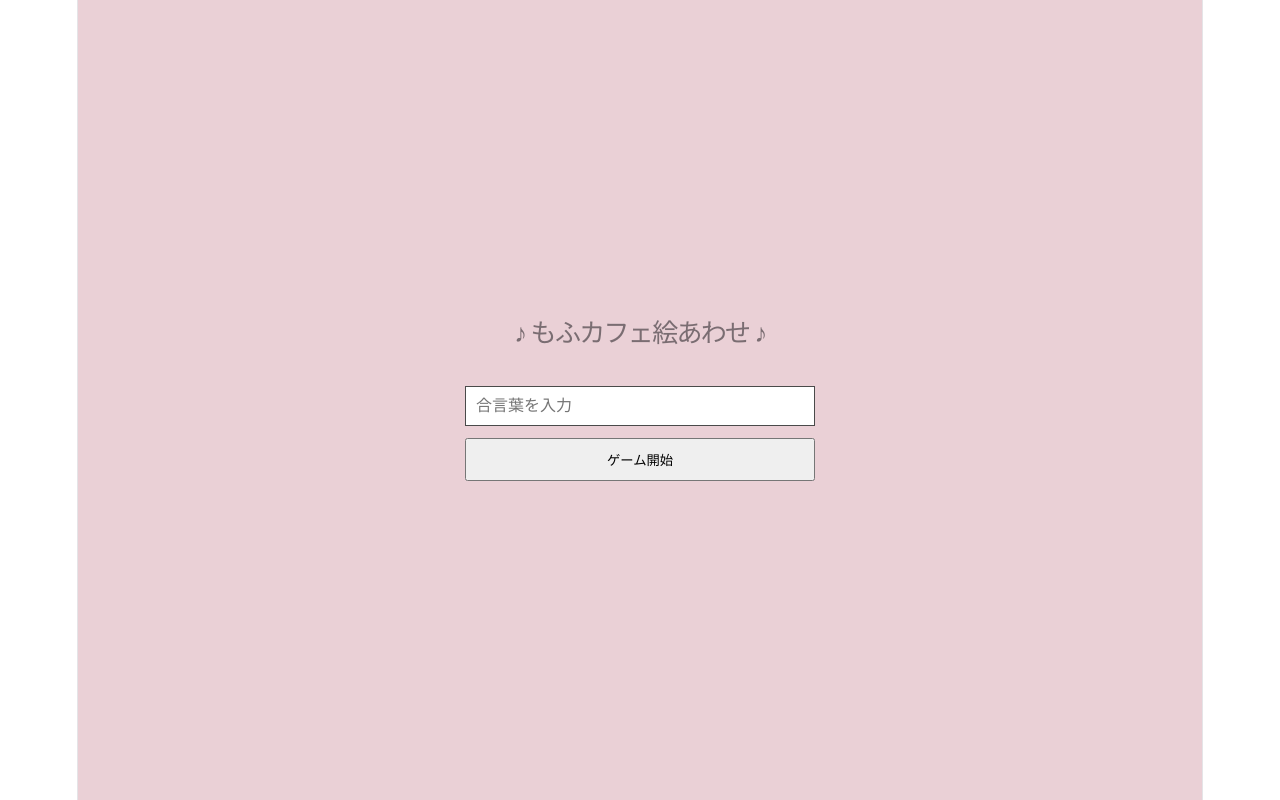
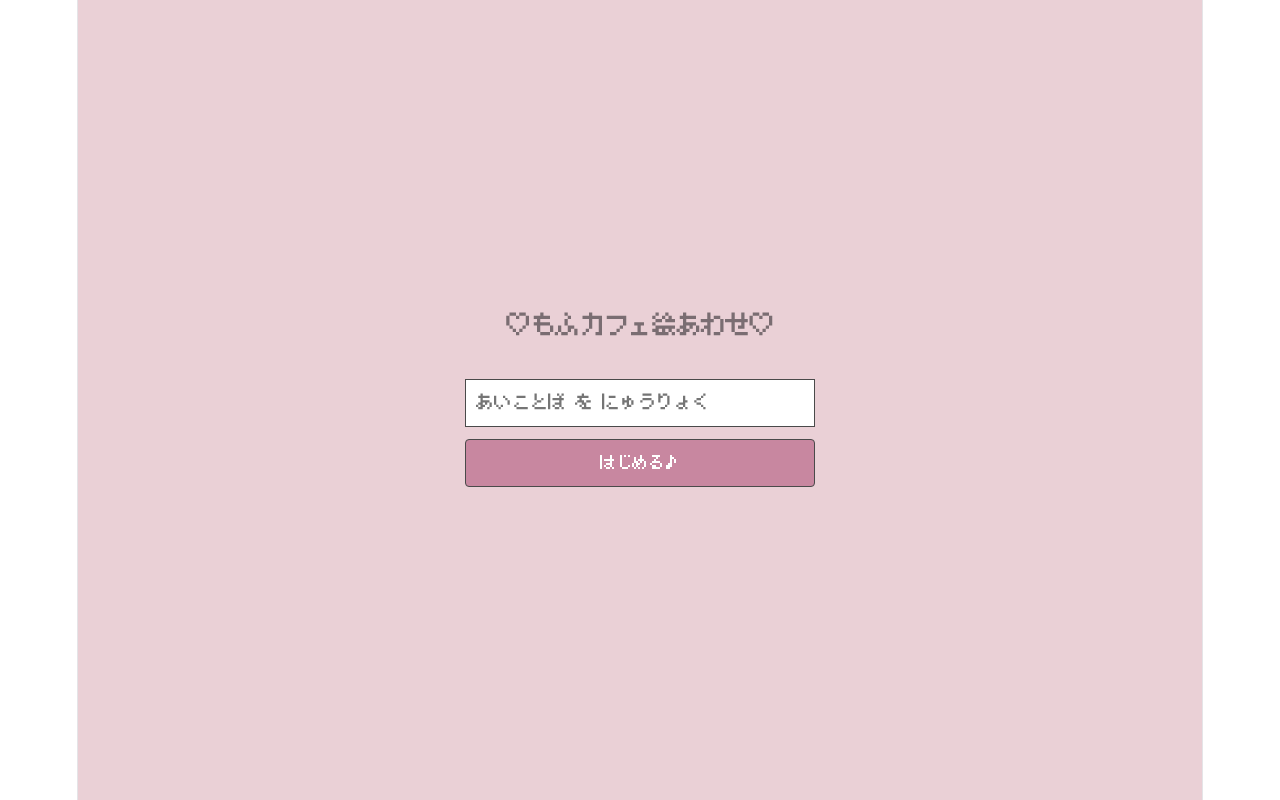
Before and after one commit to kapin7784/mofu-cafe-game-memory, a Vue app: page / in a window 1280 px wide. Built offline with nearby package versions, Linux system fonts and the light colour scheme.

Commit message:
UPDATE:スマホデザインとフォントを変更

```diff
--- a/src/App.vue
+++ b/src/App.vue
@@ -1,17 +1,17 @@
 <template>
   <div class="game">
     <div v-if="!hasStarted" class="start-screen">
-      <h1 class="title">♪ もふカフェ絵あわせ ♪</h1>
+      <h1 class="title">♡もふカフェ絵あわせ♡</h1>
 
       <input
         v-model="password"
         class="password-input"
         type="text"
-        placeholder="合言葉を入力"
+        placeholder="あいことば を にゅうりょく"
         @keydown.enter="startGame"
       />
 
-      <button class="start-button" @click="startGame">ゲーム開始</button>
+      <button class="start-button" @click="startGame">はじめる♪</button>
 
       <p v-if="passwordError" class="password-error">
         {{ passwordError }}
@@ -19,12 +19,12 @@
     </div>
 
     <template v-else>
-      <h1 class="title">♪ もふカフェ絵あわせ ♪</h1>
+      <h1 class="title">♡もふカフェ絵あわせ♡</h1>
 
       <div class="status">
         <div>
           <div class="difficulty">
-            難易度: {{ difficulty }}
+            むずかしさ: {{ difficultyLabel }}
             <button class="difficulty-toggle" @click="toggleDifficultyMenu">
               🔼
             </button>
@@ -41,11 +41,11 @@
             </div>
           </div>
 
-          <div>経験値: {{ experience }}</div>
+          <div>けいけんち: {{ experience }}</div>
         </div>
 
         <button class="reset-button" @click="showResetConfirm = true">
-          経験値リセット
+          リセット
         </button>
       </div>
 
@@ -74,15 +74,15 @@
 
         <div v-if="isCleared" class="clear-message">
           <p>⭐️ ゲームクリア！⭐️</p>
-          <p>経験値 +{{ experienceReward }}</p>
-          <button @click="initializeGame">もう一度遊ぶ</button>
+          <p>けいけんち +{{ experienceReward }}</p>
+          <button @click="initializeGame">もう一回あそぶ</button>
         </div>
       </div>
     </template>
 
     <div v-if="showResetConfirm" class="confirm-overlay">
       <div class="confirm-box">
-        <p>経験値が0になります！本当によろしいですか？</p>
+        <p>けいけんち が0になります！本当によろしいですか？</p>
 
         <div class="confirm-buttons">
           <button @click="resetExperience">はい</button>
@@ -109,12 +109,16 @@ const passwordError = ref("")
 const correctPassword = "mochi"
 
 const difficulty = ref("easy")
+const difficultyLabel = computed(() => {
+  const option = difficultyOptions.find((option) => option.value === difficulty.value)
+  return option?.label || difficulty.value
+})
 const experience = ref(Number(localStorage.getItem("experience")) || 0)
 
 const difficultyOptions = [
-  { value: "easy", label: "easy" },
-  { value: "normal", label: "normal" },
-  { value: "hard", label: "hard" }
+  { value: "easy", label: "かんたん" },
+  { value: "normal", label: "ふつう" },
+  { value: "hard", label: "むずい" }
 ]
 
 const allCharacters = [
@@ -264,6 +268,14 @@ function flipCard(card) {
 </script>
 
 <style scoped>
+
+@font-face {
+  font-family: 'MisakiGothic';
+  src: url('/misaki_gothic.ttf') format('truetype');
+  font-weight: normal;
+  font-style: normal;
+}
+
 .game {
   min-height: 100vh;
   min-height: 100dvh;
@@ -273,6 +285,7 @@ function flipCard(card) {
   justify-content: center;
   background-color: #ead0d6;
   color: #4a4a4a;
+  font-family: 'MisakiGothic', sans-serif;
 }
 
 .start-screen {
@@ -284,8 +297,9 @@ function flipCard(card) {
 
 .title {
   margin: 0 0 40px;
+  font: inherit;
   font-size: 26px;
-  font-weight: 700;
+  font-weight: bold;
   color: #7a6d72;
   text-align: center;
 }
@@ -293,9 +307,21 @@ function flipCard(card) {
 .password-input {
   padding: 10px;
   font-size: 16px;
+  font: inherit;
   background-color: white;
   border: 1px solid #4a4a4a;
   color: #4a4a4a;
+}
+
+button {
+  font: inherit;
+  font-size: 16px;
+  color: white;
+  background-color: #c887a0;
+  border: 1px solid #4a4a4a;
+  border-radius: 4px;
+  -webkit-appearance: none;
+  appearance: none;
 }
 
 .start-button {
```
Also changed, not shown: public/misaki_gothic.ttf (added), public/misaki_gothic_2nd.ttf (added).
